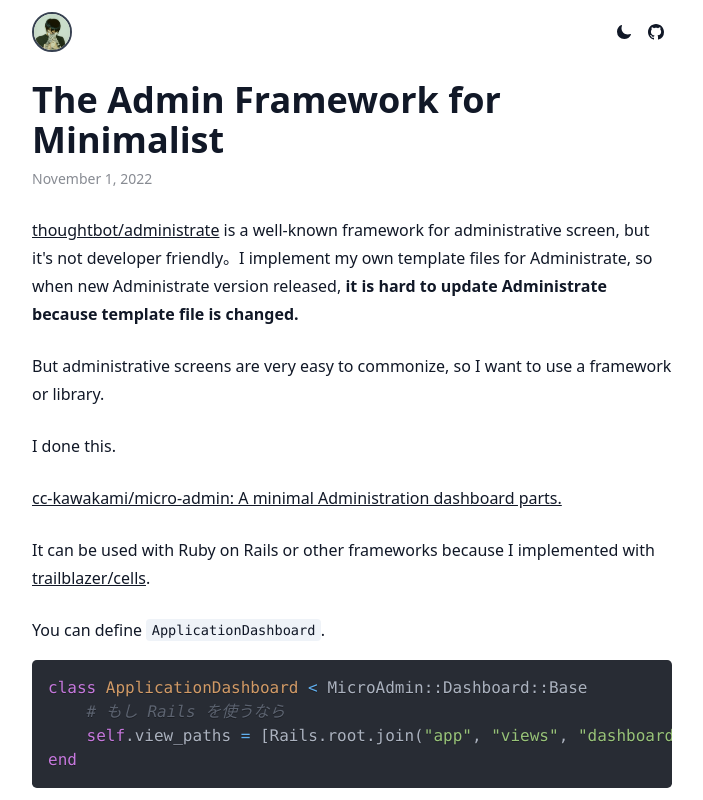
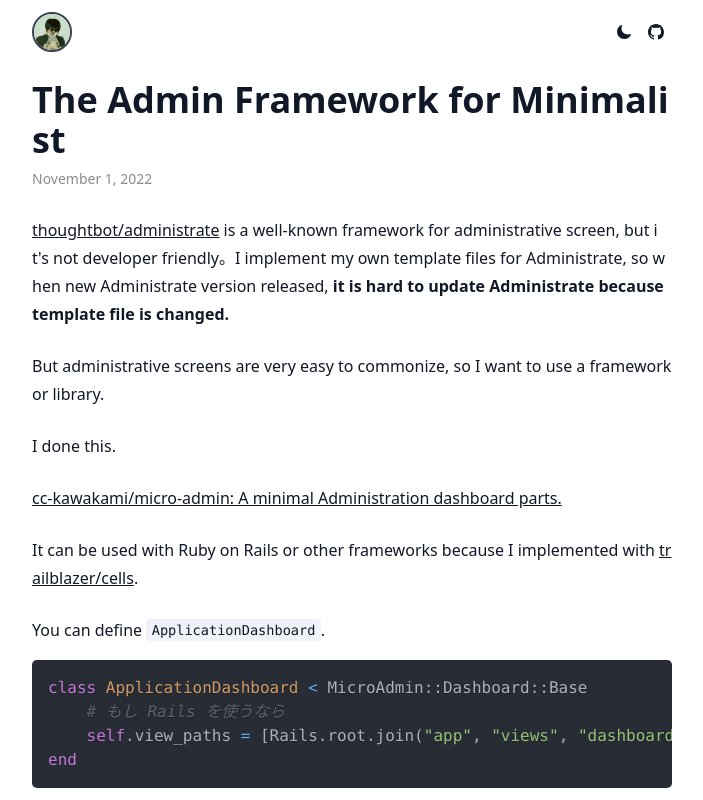
Before and after one commit to kawakamimoeki/website-legacy, a Next.js app: page /blog/admin-framework-for-minimalist in a window 1280 px wide. Shown: the top 800 px of the page, without its empty margins (288-991 px from the left). Built offline with nearby package versions, Linux system fonts and the light colour scheme.

Commit message:
fix: break all

```diff
--- a/pages/_app.tsx
+++ b/pages/_app.tsx
@@ -13,6 +13,7 @@
         <div
           className="leading-7 bg-white text-gray-900 dark:bg-gray-900 dark:text-white"
           style={{
+            wordBreak: 'break-all',
             transition: '0.5s'
           }}>
           <Header />
```
Also changed, not shown: posts/trying-finch-and-introduce-containerd.md (+1 -1 lines).
